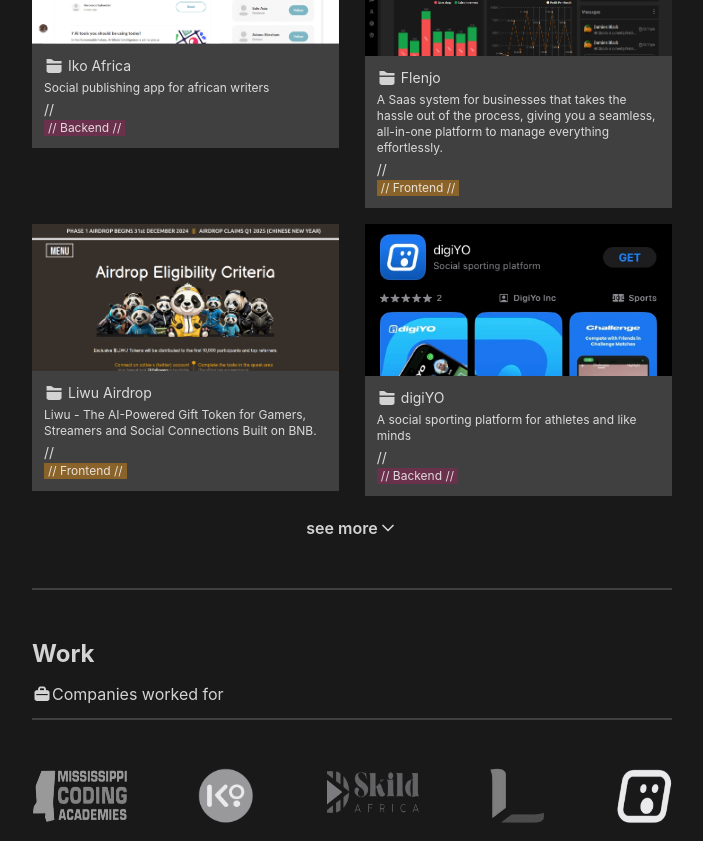
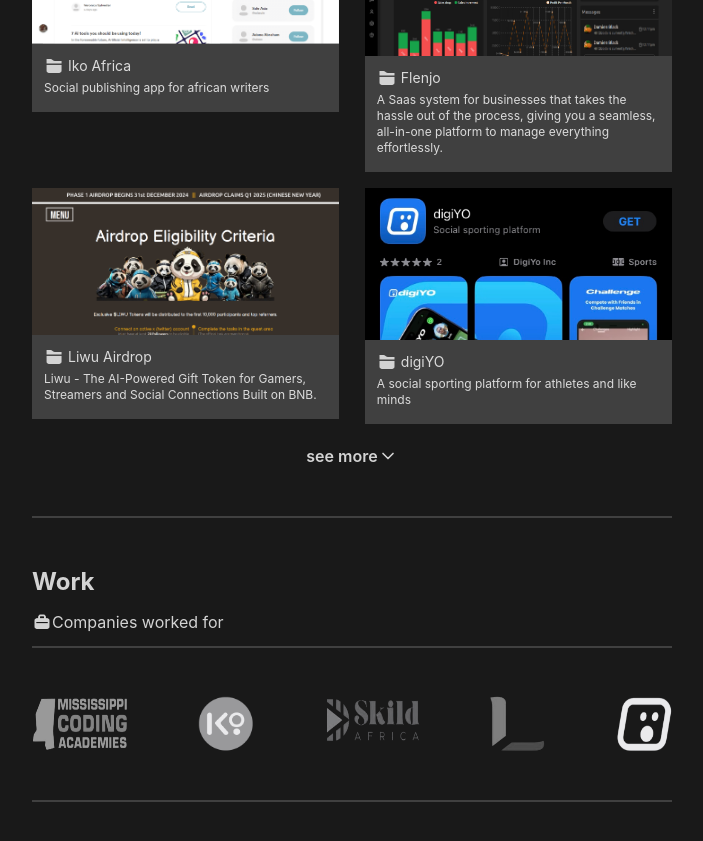
Before and after one commit to preciousaffiah/portfolio, a React (Create React App) app: page / in a window 1280 px wide. Shown: the part 1260-2101 px from the top of the page, without its empty margins (288-991 px from the left). Built offline with nearby package versions, Linux system fonts and the light colour scheme.

Commit message:
Update home.js

```diff
--- a/src/view/home.js
+++ b/src/view/home.js
@@ -158,9 +158,6 @@
                           <p className="text-xs py-1">
                             Social publishing app for african writers
                           </p>
-                          // <p className="text-xs w-fit bg-[#69314C] px-1">
-                          //   Backend
-                          // </p>
                         </div>
                       </Link>
                     </div>
@@ -184,9 +181,6 @@
                           <p className="text-xs py-1">
                            A Saas system for businesses that takes the hassle out of the process, giving you a seamless, all-in-one platform to manage everything effortlessly.
                           </p>
-                          // <p className="text-xs w-fit bg-[#89632A] px-1">
-                          //   Frontend
-                          // </p>
                         </div>
                       </Link>
                     </div>
@@ -205,9 +199,6 @@
                           <p className="text-xs py-1">
                            Liwu - The AI-Powered Gift Token for Gamers, Streamers and Social Connections Built on BNB.
                           </p>
-                          // <p className="text-xs w-fit bg-[#89632A] px-1">
-                          //   Frontend
-                          // </p>
                         </div>
                       </Link>
                     </div>
@@ -227,9 +218,6 @@
                             A social sporting platform for athletes and like
                             minds
                           </p>
-                          // <p className="text-xs w-fit bg-[#69314C] px-1">
-                          //   Backend
-                          // </p>
                         </div>
                       </Link>
                     </div>
```
